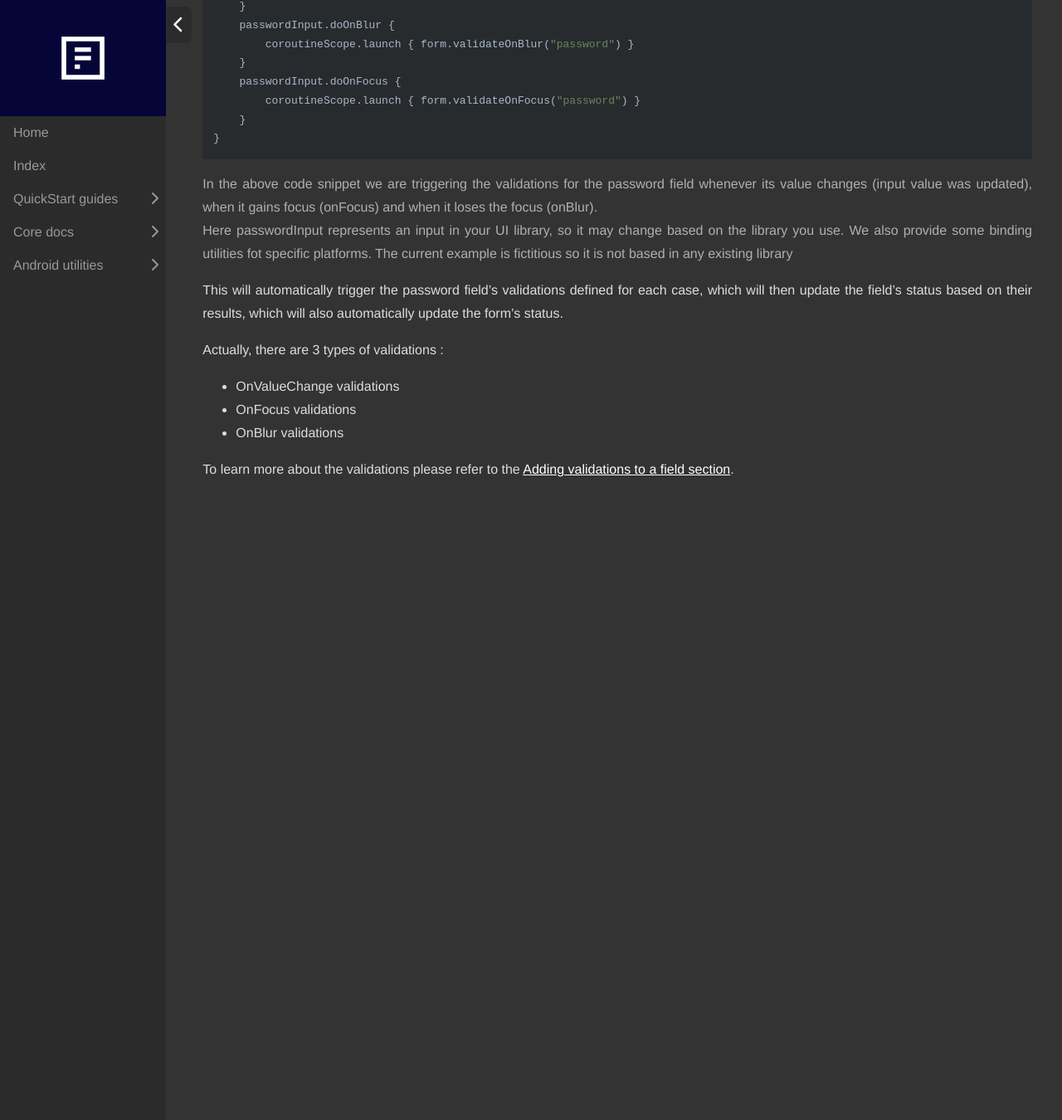
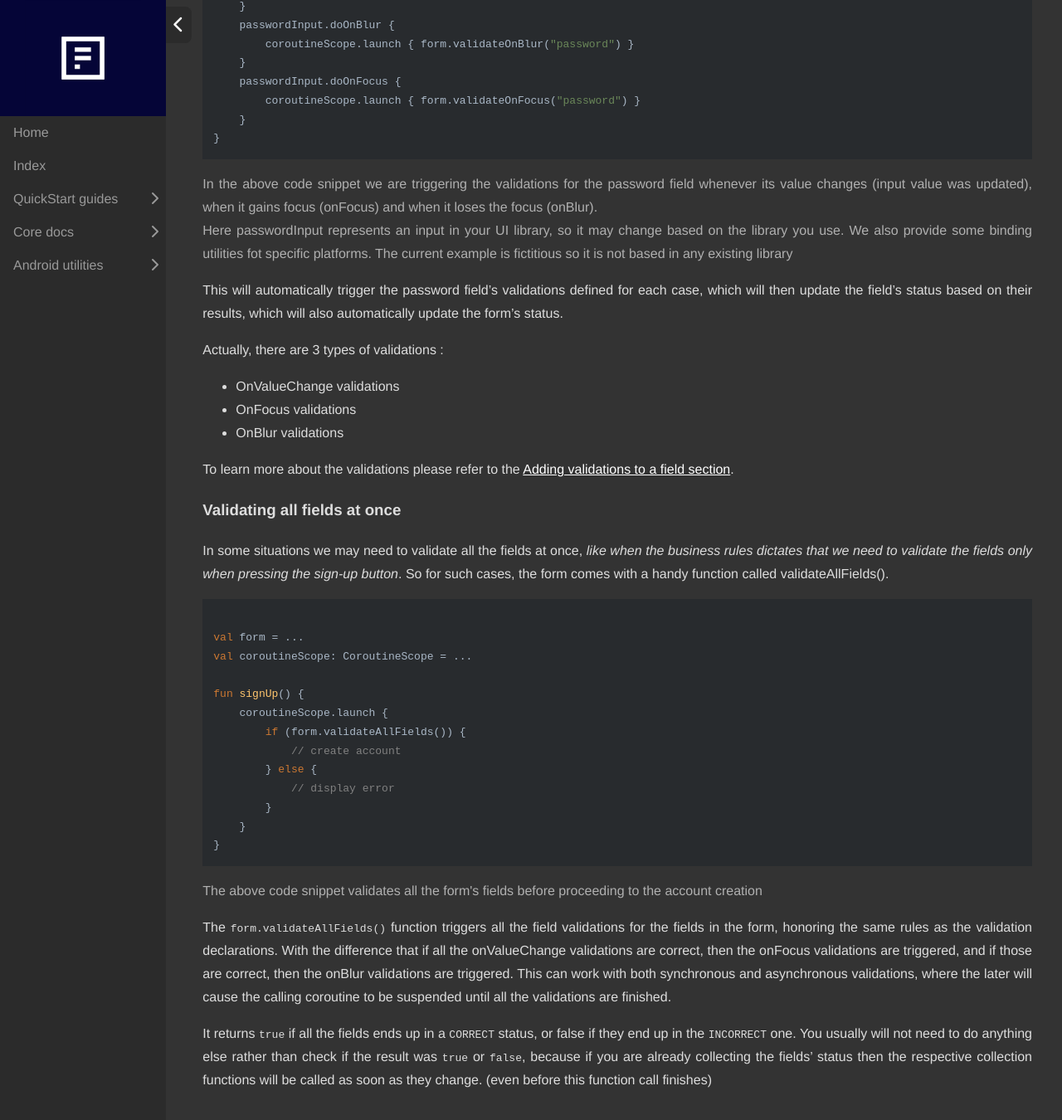
Before and after one commit to rootstrap/FlowForms, a Jekyll site: the page built from docs/pages/core/FlowForm.md, in a window 1280 px wide and 1400 px high, scrolled down 3296 px. Shown: the top 1350 px of the window at 83% size. Built offline with Jekyll 4.4.1, drawn with Linux system fonts in a browser that asks for light colours; nearby versions of some CDN libraries; before the commit the page ends 3960 px from its top, so only the background shows below that.

Commit message:
Added docs for validateAllFields function

```diff
--- a/docs/pages/core/FlowForm.md
+++ b/docs/pages/core/FlowForm.md
@@ -149,3 +149,28 @@ Actually, there are 3 types of validations :
  * OnBlur validations
 
 To learn more about the validations please refer to the [Adding validations to a field section](FlowField#adding-validations-to-a-field).
+
+### Validating all fields at once
+
+In some situations we may need to validate all the fields at once, _like when the business rules dictates that we need to validate the fields only when pressing the sign-up button_. So for such cases, the form comes with a handy function called validateAllFields().
+
+<pre><code class="kotlin">
+val form = ...
+val coroutineScope: CoroutineScope = ...
+
+fun signUp() {
+    coroutineScope.launch {
+        if (form.validateAllFields()) {
+            // create account
+        } else {
+            // display error
+        }
+    }
+}
+</code></pre>
+<p class="comment">The above code snippet validates all the form's fields before proceeding to the account creation</p>
+
+The `form.validateAllFields()` function triggers all the field validations for the fields in the form, honoring the same rules as the validation declarations. With the difference that if all the onValueChange validations are correct, then the onFocus validations are triggered, and if those are correct, then the onBlur validations are triggered.
+This can work with both synchronous and asynchronous validations, where the later will cause the calling coroutine to be suspended until all the validations are finished.
+
+It returns `true` if all the fields ends up in a `CORRECT` status, or false if they end up in the `INCORRECT` one. You usually will not need to do anything else rather than check if the result was `true` or `false`, because if you are already collecting the fields' status then the respective collection functions will be called as soon as they change. (even before this function call finishes)
```
Also changed, not shown: docs/pages/documentation-index.md (+1 -0 lines).
